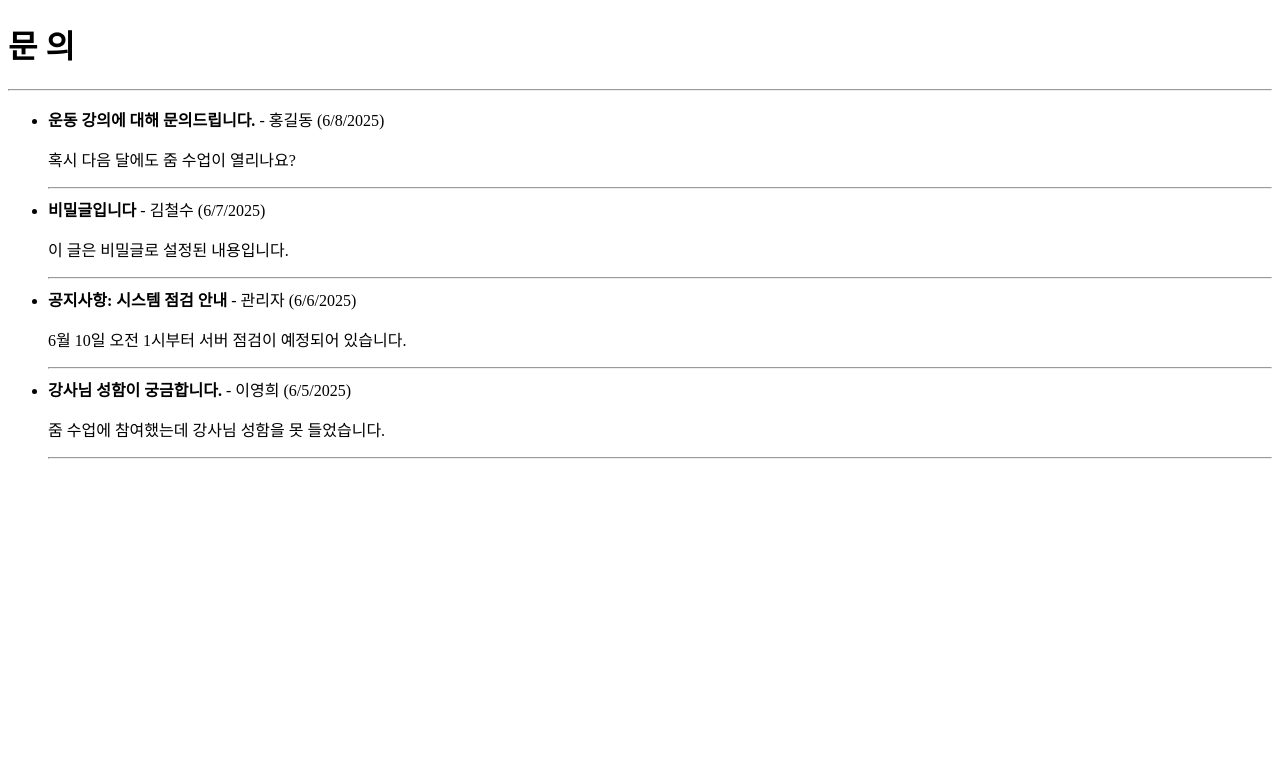
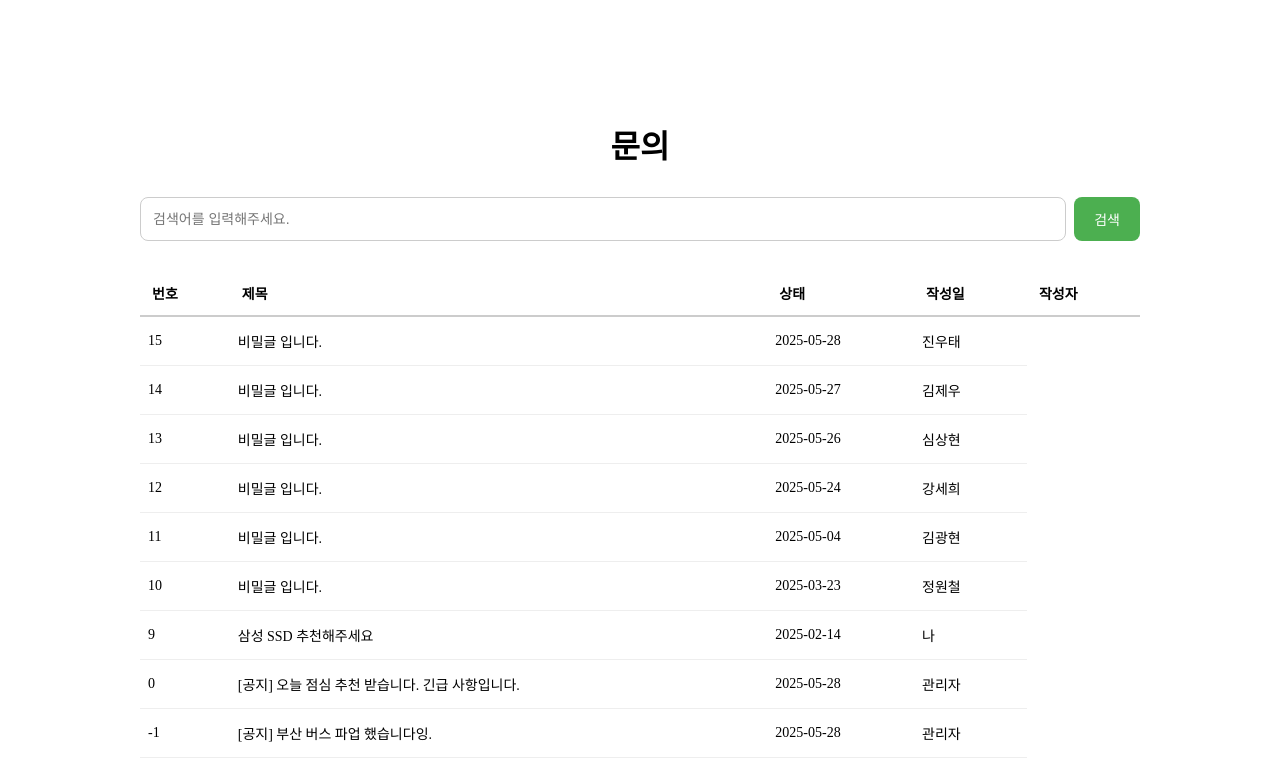
Before and after one commit to korea-seniya/seniya_frontend, a React (Vite) app: page / in a window 1280 px wide. Shown: the top 780 px of the page. Built offline with nearby package versions, Linux system fonts and the light colour scheme.

Commit message:
feat:create-inquiryList-pages

```diff
--- a/package.json
+++ b/package.json
@@ -10,6 +10,7 @@
     "preview": "vite preview"
   },
   "dependencies": {
+    "@emotion/react": "^11.14.0",
     "react": "^19.1.0",
     "react-dom": "^19.1.0",
     "react-router-dom": "^7.6.0",
--- a/src/pages/inquiry/InquiryList.tsx
+++ b/src/pages/inquiry/InquiryList.tsx
@@ -1,6 +1,17 @@
+/** @jsxImportSource @emotion/react */
 import React, { useState, useEffect } from 'react';
 import type { inquiry } from './inquiry';
 import { inquiryDummyData } from './inquiryDummyData';
+import {
+  containerStyle,
+  titleStyle,
+  searchWrapperStyle,
+  inputStyle,
+  buttonStyle,
+  tableStyle,
+  thStyle,
+  tdStyle
+} from './inquiryList.style';
 
 function InquiryList() {
   const [inquiries, setInquiries] = useState<inquiry[]>([]);
@@ -10,19 +21,39 @@ function InquiryList() {
   }, []);
 
   return (
-    <div>
-      <h1>문 의</h1>
-      <hr />
-      <ul>
-        {inquiries.map((item, index) => (
-          <li key={index}>
-            <strong>{item.title}</strong> - {item.username} (
-            {new Date(item.createdAt).toLocaleDateString()})
-            <p>{item.content}</p>
-            <hr />
-          </li>
-        ))}
-      </ul>
+    <div css={containerStyle}>
+      <h1 css={titleStyle}>문의</h1>
+
+      <div css={searchWrapperStyle}>
+        <input
+          type="text"
+          placeholder="검색어를 입력해주세요."
+          css={inputStyle}
+        />
+        <button css={buttonStyle}>검색</button>
+      </div>
+
+      <table css={tableStyle}>
+        <thead>
+          <tr>
+            <th css={thStyle}>번호</th>
+            <th css={thStyle}>제목</th>
+            <th css={thStyle}>상태</th>
+            <th css={thStyle}>작성일</th>
+            <th css={thStyle}>작성자</th>
+          </tr>
+        </thead>
+        <tbody>
+          {inquiries.map((item, index) => (
+            <tr key={index}>
+              <td css={tdStyle}>{item.id}</td>
+              <td css={tdStyle}>{item.title}</td>
+              <td css={tdStyle}>{item.createdAt}</td>
+              <td css={tdStyle}>{item.username}</td>
+            </tr>
+          ))}
+        </tbody>
+      </table>
     </div>
   );
 }
--- a/src/pages/inquiry/inquiry.ts
+++ b/src/pages/inquiry/inquiry.ts
@@ -1,7 +1,7 @@
 export interface inquiry {
+  id: number;
+  title: string;
   username: string;
-  title: string;
-  content: string;
   createdAt: string;
   updatedAt: string;
 }
--- a/src/pages/inquiry/inquiryDummyData.ts
+++ b/src/pages/inquiry/inquiryDummyData.ts
@@ -1,32 +1,68 @@
 import type { inquiry } from "./inquiry";
+
 
 export const inquiryDummyData: inquiry[] = [
   {
-    username: '홍길동',
-    title: '운동 강의에 대해 문의드립니다.',
-    content: '혹시 다음 달에도 줌 수업이 열리나요?',
-    createdAt: '2025-06-08T10:15:00',
-    updatedAt: '2025-06-08T10:15:00',
+    id: 15,
+    title: '비밀글 입니다.',
+    username: '진우태',
+    createdAt: '2025-05-28',
+    updatedAt: '2025-05-28',
   },
   {
-    username: '김철수',
-    title: '비밀글입니다',
-    content: '이 글은 비밀글로 설정된 내용입니다.',
-    createdAt: '2025-06-07T09:00:00',
-    updatedAt: '2025-06-07T10:00:00',
+    id: 14,
+    title: '비밀글 입니다.',
+    username: '김제우',
+    createdAt: '2025-05-27',
+    updatedAt: '2025-05-27',
   },
   {
-    username: '관리자',
-    title: '공지사항: 시스템 점검 안내',
-    content: '6월 10일 오전 1시부터 서버 점검이 예정되어 있습니다.',
-    createdAt: '2025-06-06T12:00:00',
-    updatedAt: '2025-06-06T12:00:00',
+    id: 13,
+    title: '비밀글 입니다.',
+    username: '심상현',
+    createdAt: '2025-05-26',
+    updatedAt: '2025-05-26',
   },
   {
-    username: '이영희',
-    title: '강사님 성함이 궁금합니다.',
-    content: '줌 수업에 참여했는데 강사님 성함을 못 들었습니다.',
-    createdAt: '2025-06-05T16:20:00',
-    updatedAt: '2025-06-05T16:25:00',
+    id: 12,
+    title: '비밀글 입니다.',
+    username: '강세희',
+    createdAt: '2025-05-24',
+    updatedAt: '2025-05-24',
+  },
+  {
+    id: 11,
+    title: '비밀글 입니다.',
+    username: '김광현',
+    createdAt: '2025-05-04',
+    updatedAt: '2025-05-04',
+  },
+  {
+    id: 10,
+    title: '비밀글 입니다.',
+    username: '정원철',
+    createdAt: '2025-03-23',
+    updatedAt: '2025-03-24',
+  },
+  {
+    id: 9,
+    title: '삼성 SSD 추천해주세요',
+    username: '나',
+    createdAt: '2025-02-14',
+    updatedAt: '2025-02-15',
+  },
+  {
+    id: 0,
+    title: '[공지] 오늘 점심 추천 받습니다. 긴급 사항입니다.',
+    username: '관리자',
+    createdAt: '2025-05-28',
+    updatedAt: '2025-05-28',
+  },
+  {
+    id: -1,
+    title: '[공지] 부산 버스 파업 했습니다잉.',
+    username: '관리자',
+    createdAt: '2025-05-28',
+    updatedAt: '2025-05-28',
   },
 ];
--- /dev/null
+++ b/src/pages/inquiry/inquiryList.style.ts
@@ -0,0 +1,81 @@
+/** @jsxImportSource @emotion/react */
+import { css } from '@emotion/react';
+
+const containerStyle = css`
+  max-width: 1000px;
+  margin: 60px auto;
+  padding: 40px;
+  background-color: #ffffff;
+`;
+
+const titleStyle = css`
+  text-align: center;
+  font-size: 32px;
+  font-weight: bold;
+  margin-bottom: 30px;
+`;
+
+const searchWrapperStyle = css`
+  display: flex;
+  gap: 8px;
+  justify-content: center;
+  margin-bottom: 30px;
+`;
+
+const inputStyle = css`
+  flex: 1;
+  padding: 12px;
+  font-size: 14px;
+  border: 1px solid #ccc;
+  border-radius: 8px;
+  box-sizing: border-box;
+  &:focus {
+    outline: none;
+    border-color: #4caf50;
+  }
+`;
+
+const buttonStyle = css`
+  padding: 12px 20px;
+  font-size: 14px;
+  border: none;
+  border-radius: 8px;
+  cursor: pointer;
+  background-color: #4caf50;
+  color: white;
+`;
+
+const tableStyle = css`
+  width: 100%;
+  border-collapse: collapse;
+`;
+
+const thStyle = css`
+  padding: 12px;
+  border-bottom: 2px solid #ccc;
+  font-size: 14px;
+  text-align: left;
+`;
+
+const tdStyle = css`
+  padding: 14px 8px;
+  border-bottom: 1px solid #eee;
+  font-size: 14px;
+`;
+
+const statusStyle = css`
+  color: limegreen;
+  font-weight: bold;
+`;
+
+export {
+  containerStyle,
+  titleStyle,
+  searchWrapperStyle,
+  inputStyle,
+  buttonStyle,
+  tableStyle,
+  thStyle,
+  tdStyle,
+  statusStyle,
+};
```
Also changed, not shown: 1 other file (tests, documents, lock files or other folders).
